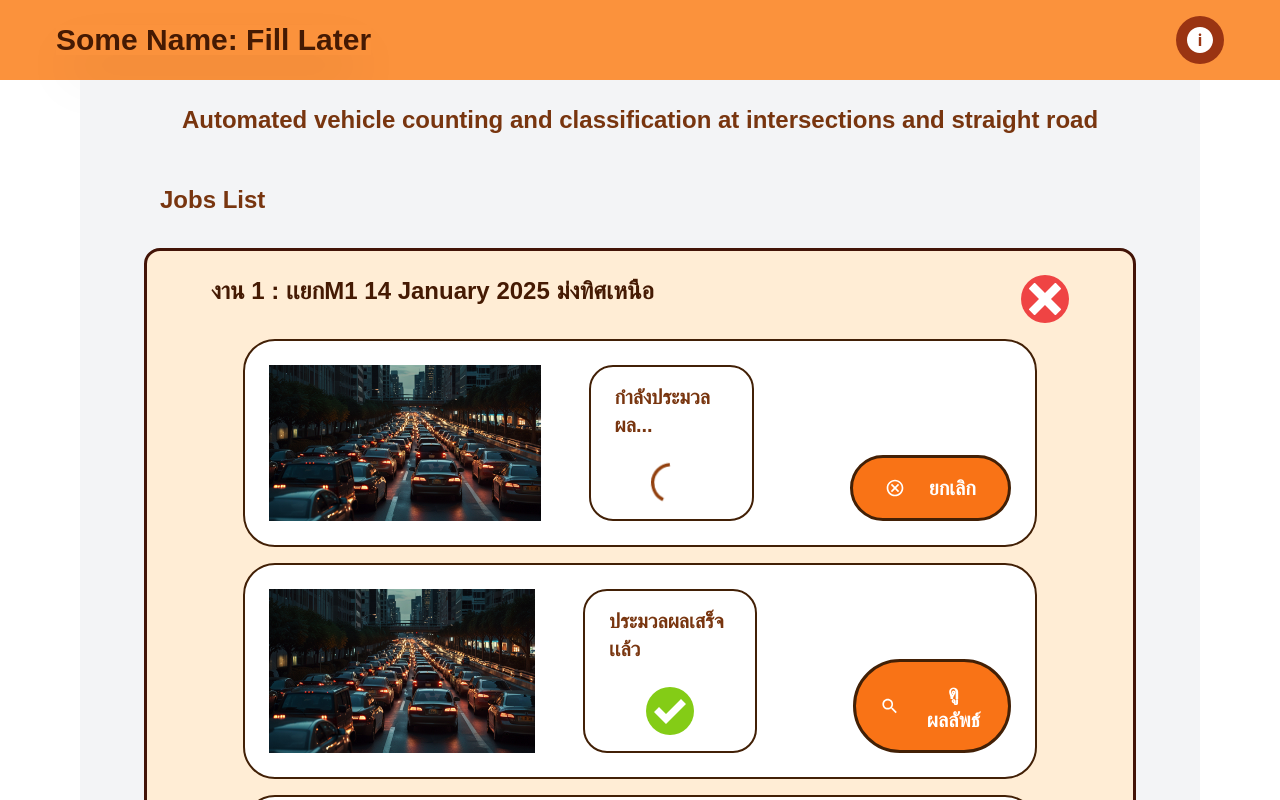
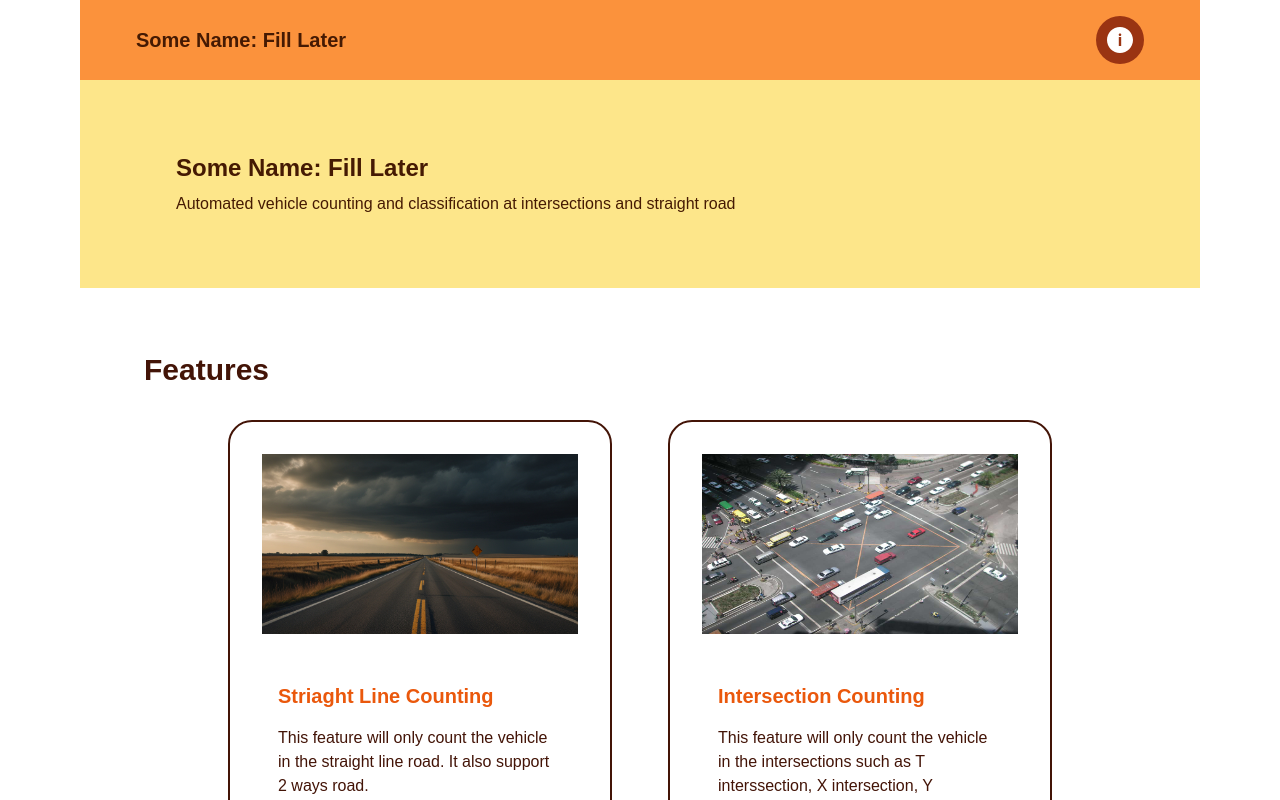
Before and after one commit to NattSass67/Capstone-counting-cars, a Next.js app in the folder frontend/: page / in a window 1280 px wide. Shown: the top 800 px of the page. Built offline with nearby package versions, Linux system fonts and the light colour scheme.

Commit message:
Nine: overhaul the home page phase 1

```diff
--- a/frontend/src/app/layout.tsx
+++ b/frontend/src/app/layout.tsx
@@ -30,8 +30,10 @@ export default function RootLayout({
       <body
         className={`${geistSans.variable} ${geistMono.variable} antialiased`}
       >
-        <AppHeader />
-        <Container>{children}</Container>
+        <Container className="w-full">
+          <AppHeader />
+          {children}
+        </Container>
       </body>
     </html>
   );
--- a/frontend/src/app/page.tsx
+++ b/frontend/src/app/page.tsx
@@ -2,19 +2,23 @@
 "use client";
 
 import JobsPanel from "@/components/JobsPanel";
+import Banner from "@/components/Banner";
+import FeatureSection from "@/components/FeatureSection";
+import { APPNAME, AppDescriptionFull } from "@/constant/constValue";
 
 export default function Home() {
   return (
-    <div className="bg-gray-100">
+    <div className="bg-white">
       {/* <AppHeader /> */}
-      <div className="flex flex-col space-y-[16px]">
-        <div className="py-[24px] flex items-center w-full">
-          <h1 className="text-2xl  w-full text-center font-bold text-amber-900">
-            Automated vehicle counting and classification at intersections and
-            straight road
+      <Banner />
+      <div className="flex flex-col space-y-[64px] px-[64px] py-[64px]">
+        <FeatureSection />
+        <div className="flex flex-col space-y-[32px]">
+          <h1 className="font-bold text-3xl text-orange-950">
+            {"What is " + APPNAME}
           </h1>
+          <h1 className="text-base text-orange-950 ">{AppDescriptionFull}</h1>
         </div>
-        <JobsPanel />
       </div>
     </div>
     //
--- a/frontend/src/components/AppHeader.tsx
+++ b/frontend/src/components/AppHeader.tsx
@@ -1,12 +1,13 @@
 import Icon from "./Icon/Icon";
 import { IoIosInformationCircle } from "react-icons/io";
+import { APPNAME } from "@/constant/constValue";
 
 export default function AppHeader() {
-  const appName = "Some Name: Fill Later"; // TODO: Fill Later
+  // const appName = "Some Name: Fill Later"; // TODO: Fill Later
   return (
     <div className="w-full h-[80px] flex flex-row items-center justify-between bg-orange-400 px-[56px]">
-      <h1 className="font-bold text-amber-950 shadow-2xl self-center leading-none text-3xl">
-        {appName}
+      <h1 className="font-bold text-amber-950 shadow-2xl self-center leading-none text-xl">
+        {APPNAME}
       </h1>
       <Icon className="bg-orange-800 w-[48px] h-[48px]" clickable={false}>
         <IoIosInformationCircle size={32} color="white" />
--- /dev/null
+++ b/frontend/src/components/Banner.tsx
@@ -0,0 +1,10 @@
+import { APPNAME, AppDescription } from "@/constant/constValue";
+
+export default function Banner() {
+  return (
+    <div className="px-[96px] py-[72px] flex flex-col space-y-[8px] bg-amber-200 priority-100">
+      <h1 className=" text-2xl font-bold text-amber-950">{APPNAME}</h1>
+      <h1 className="text-base text-amber-950">{AppDescription}</h1>
+    </div>
+  );
+}
--- /dev/null
+++ b/frontend/src/components/FeatureCard.tsx
@@ -0,0 +1,36 @@
+import Image from "next/image";
+import Link from "next/link";
+
+export default function FeatureCard({
+  title,
+  description,
+  imageUrl,
+  featureUrl,
+}: {
+  title: string;
+  description: string;
+  imageUrl: string;
+  featureUrl: string;
+}) {
+  return (
+    <div className="w-[384px] h-[452px] flex flex-col items-center px-[32px] py-[32px] space-y-[32px] rounded-[24px] border-[2.5px] border-orange-950 bg-white size-fit  ">
+      <Image
+        src={imageUrl}
+        alt={title + "'s image"}
+        width={320}
+        height={180}
+        className="object-fill w-[320px] h-[180px]"
+      />
+
+      <div className="flex flex-col px-[16px] py-[16px] space-y-[16px]  shrink">
+        <Link href={featureUrl}>
+          <h1 className="text-xl font-bold text-orange-600 shrink">{title}</h1>
+        </Link>
+
+        <h1 className="text-base text-orange-950 w-full shrink">
+          {description}
+        </h1>
+      </div>
+    </div>
+  );
+}
--- /dev/null
+++ b/frontend/src/components/FeatureSection.tsx
@@ -0,0 +1,27 @@
+import FeatureCard from "./FeatureCard";
+import {
+  StraightLineFeature,
+  IntersectionsFeature,
+} from "@/constant/constValue";
+
+export default function FeatureSection() {
+  return (
+    <div className="w-full flex flex-col space-y-[32px]">
+      <h1 className="text-3xl font-bold text-orange-950">Features</h1>
+      <div className="flex flex-row w-full justify-center space-x-[56px]">
+        <FeatureCard
+          title="Striaght Line Counting"
+          description={StraightLineFeature}
+          featureUrl="newjob/step1?type=straight"
+          imageUrl="/img/straightRoad.jpg"
+        />
+        <FeatureCard
+          title="Intersection Counting"
+          description={IntersectionsFeature}
+          featureUrl="newjob/step1?type=intersection"
+          imageUrl="/img/intersection.jpg"
+        />
+      </div>
+    </div>
+  );
+}
--- /dev/null
+++ b/frontend/src/constant/constValue.ts
@@ -0,0 +1,12 @@
+export const APPNAME = "Some Name: Fill Later"; // TODO: Fill Later
+export const AppDescription =
+  "Automated vehicle counting and classification at intersections and straight road";
+
+export const AppDescriptionFull =
+  "Lorem Ipsum is simply dummy text of the printing and typesetting industry. Lorem Ipsum has been the industry's standard dummy text ever since the 1500s, when an unknown printer took a galley of type and scrambled it to make a type specimen book. It has survived not only five centuries, but also the leap into electronic typesetting, remaining essentially unchanged. It was popularised in the 1960s with the release of Letraset sheets containing Lorem Ipsum passages, and more recently with desktop publishing software like Aldus PageMaker including versions of Lorem Ipsum.";
+
+export const StraightLineFeature =
+  "This feature will only count the vehicle in the straight line road. It also support 2 ways road. ";
+
+export const IntersectionsFeature =
+  "This feature will only count the vehicle in the intersections such as T interssection, X intersection, Y intersection, etc.";
```
Also changed, not shown: frontend/src/components/layout/Container.tsx (+18 -24 lines), frontend/src/components/layout/Footer.tsx (+3 -7 lines), frontend/src/components/layout/FooterGPTs.tsx (+47 -40 lines), frontend/public/img/intersection.jpg (added), frontend/public/img/straightRoad.jpg (added).
